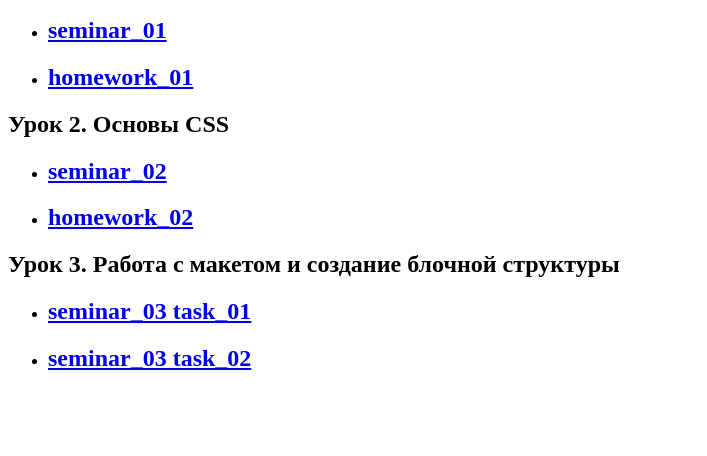
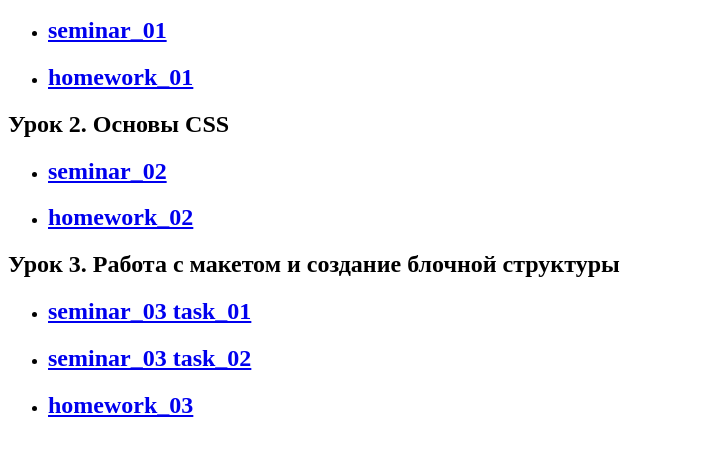
Before and after one commit to AlexeyZam15/HTML_CSS_web_layout, a plain HTML site: page index.html in a window 1280 px wide. Shown: the part 110-566 px from the top of the page, without its empty margins (0-707 px from the left). Drawn offline with Linux system fonts and the light colour scheme.

Commit message:
added homework_03 to main page

```diff
--- a/index.html
+++ b/index.html
@@ -20,6 +20,7 @@
 <ul>
     <li><a href="./seminar_03/task_01/index.html"><h2>seminar_03 task_01</h2></a></li>
     <li><a href="./seminar_03/task_02/index.html"><h2>seminar_03 task_02</h2></a></li>
+    <li><a href="./homework_03/index.html"><h2>homework_03</h2></a></li>
 </ul>
 </body>
 
```
